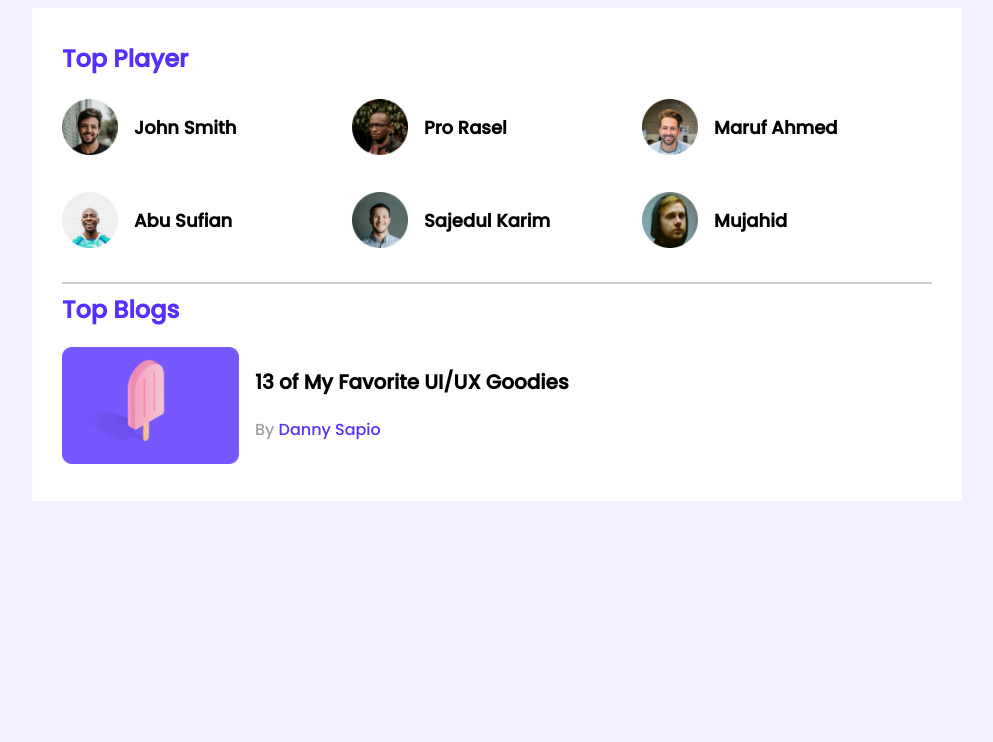
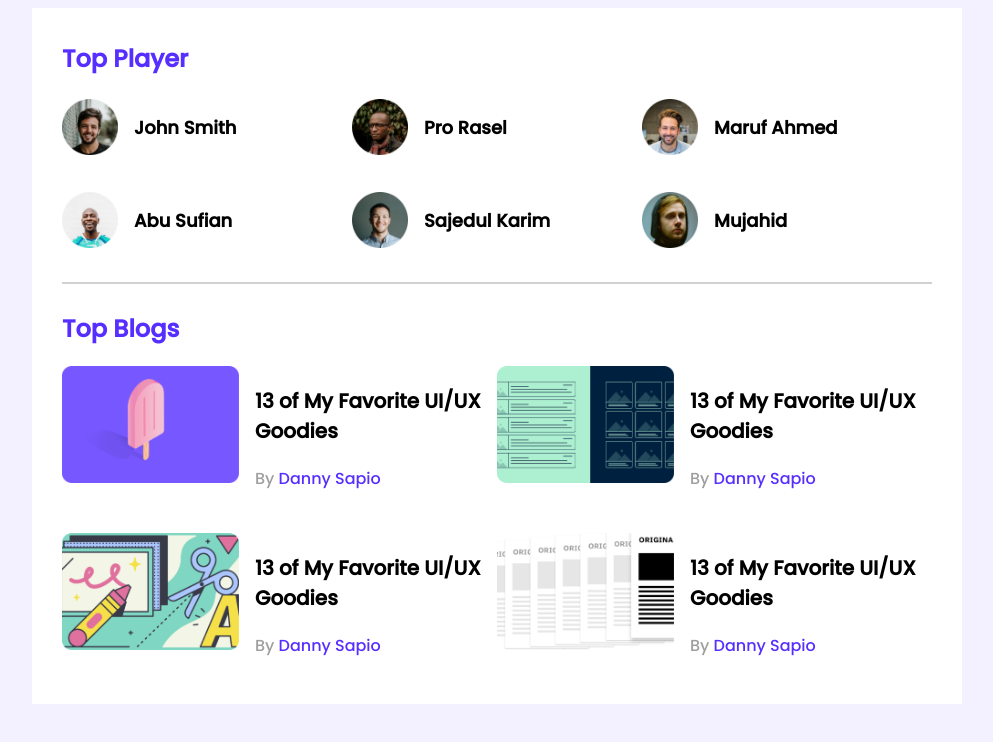
Before and after one commit to alamincse97/leader-board-css3, a plain HTML site: page index.html in a window 1280 px wide. Shown: the whole page, without its empty margins (143-1136 px from the left). Drawn offline with Linux system fonts and the light colour scheme.

Commit message:
added blog

```diff
--- a/index.html
+++ b/index.html
@@ -62,6 +62,33 @@
                             <p class="blog-author">By <a href="">Danny Sapio</a></p>
                         </div>
                     </article>
+                    <article class="blog">
+                        <div class="thumbnail"><img src="images/blogs/blog-2.png" alt="">
+                        </div>
+                        <div class="blog-info">
+                            <h3 class="blog-title">13 of My Favorite
+                                UI/UX Goodies</h3>
+                            <p class="blog-author">By <a href="">Danny Sapio</a></p>
+                        </div>
+                    </article>
+                    <article class="blog">
+                        <div class="thumbnail"><img src="images/blogs/blog-3.png" alt="">
+                        </div>
+                        <div class="blog-info">
+                            <h3 class="blog-title">13 of My Favorite
+                                UI/UX Goodies</h3>
+                            <p class="blog-author">By <a href="">Danny Sapio</a></p>
+                        </div>
+                    </article>
+                    <article class="blog">
+                        <div class="thumbnail"><img src="images/blogs/blog-4.png" alt="">
+                        </div>
+                        <div class="blog-info">
+                            <h3 class="blog-title">13 of My Favorite
+                                UI/UX Goodies</h3>
+                            <p class="blog-author">By <a href="">Danny Sapio</a></p>
+                        </div>
+                    </article>
                 </div>
             </div>
         </section>
--- a/styles/style.css
+++ b/styles/style.css
@@ -18,6 +18,7 @@ main{
 }
 hr{
     border: 1px solid #D1D1D1;
+    margin-bottom: 27px;
 }
 /* top players style */
 .top-players{
@@ -47,7 +48,12 @@ hr{
     margin-left: 16px;
     font-size: 18px;
 }
-/* top blog styles */
+/* ----------------------------------------top blog styles------------------------ */
+.blogs{
+    display: grid;
+    grid-template-columns: repeat(2, 1fr);
+    grid-row-gap: 26px;
+}
 .blog{
     display: flex;
 }
```
